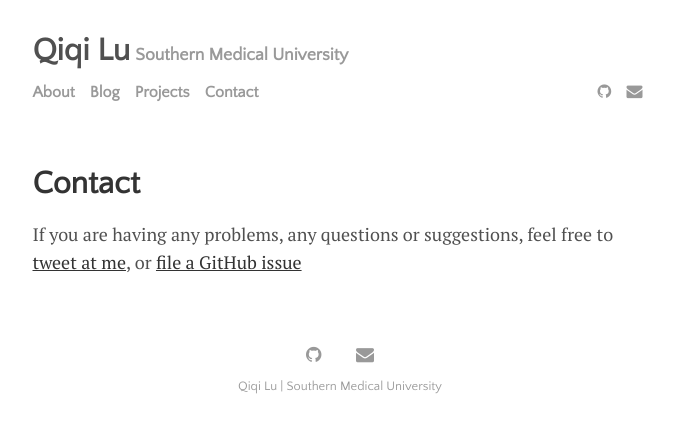
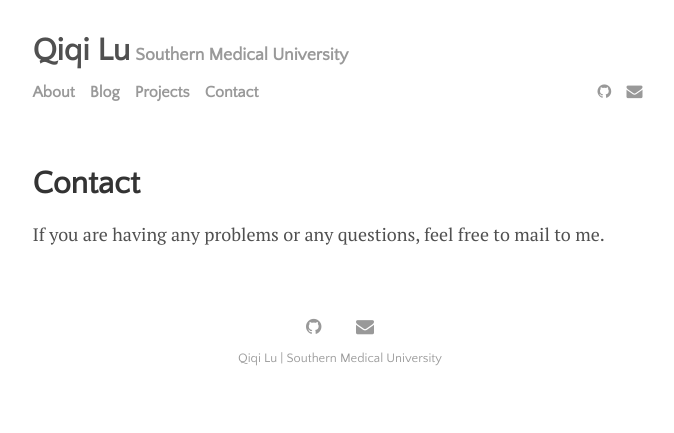
Before and after one commit to Recklexx/Recklexx.github.io, a Jekyll site: the page built from menu/contact.md, in a window 1280 px wide. Shown: the top 433 px of the page, without its empty margins (300-974 px from the left). Built offline with Jekyll 4.4.1, drawn with Linux system fonts in a browser that asks for light colours.

Commit message:
Update contact.md

```diff
--- a/menu/contact.md
+++ b/menu/contact.md
@@ -4,4 +4,4 @@ title: Contact
 permalink: /contact
 ---
 
-If you are having any problems, any questions or suggestions, feel free to [tweet at me](https://twitter.com/intent/tweet?text=%40paululele), or [file a GitHub issue](https://github.com/lenpaul/lagrange/issues/new)
+If you are having any problems or any questions, feel free to mail to me.
```
